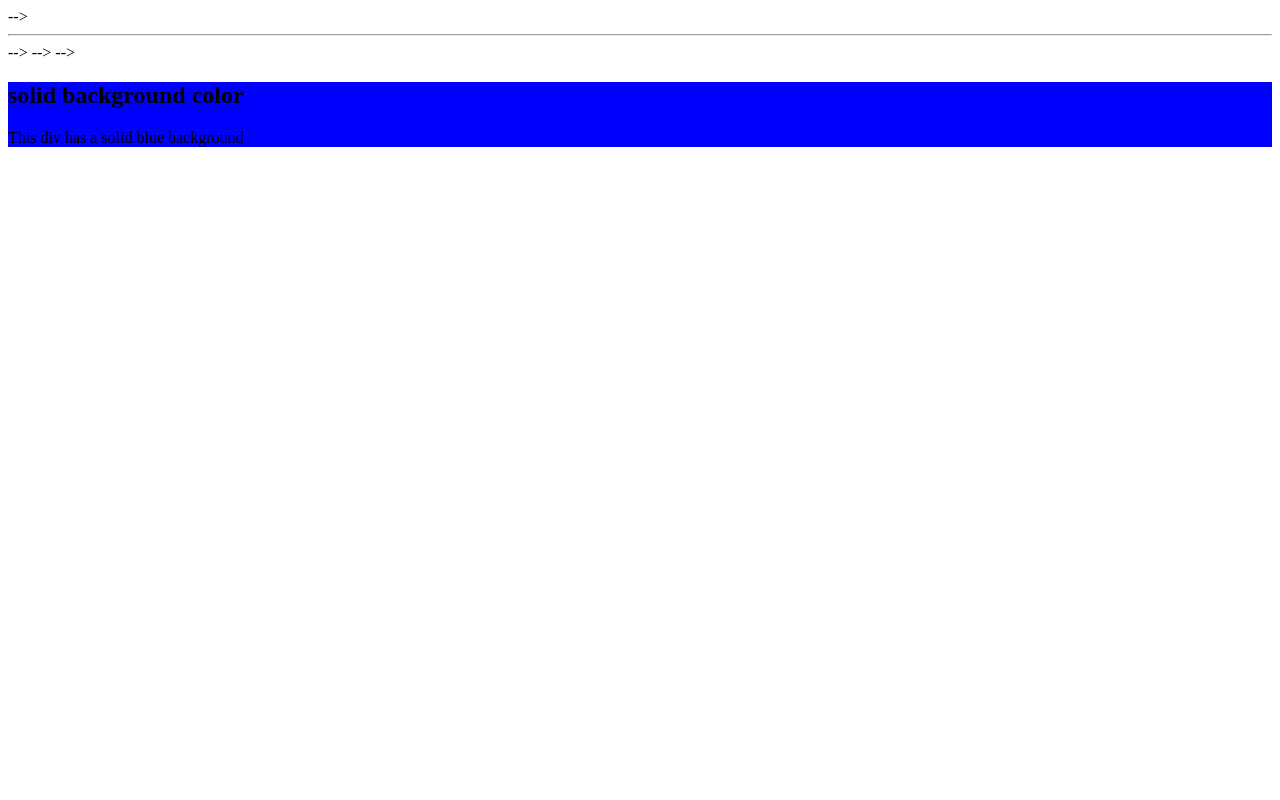
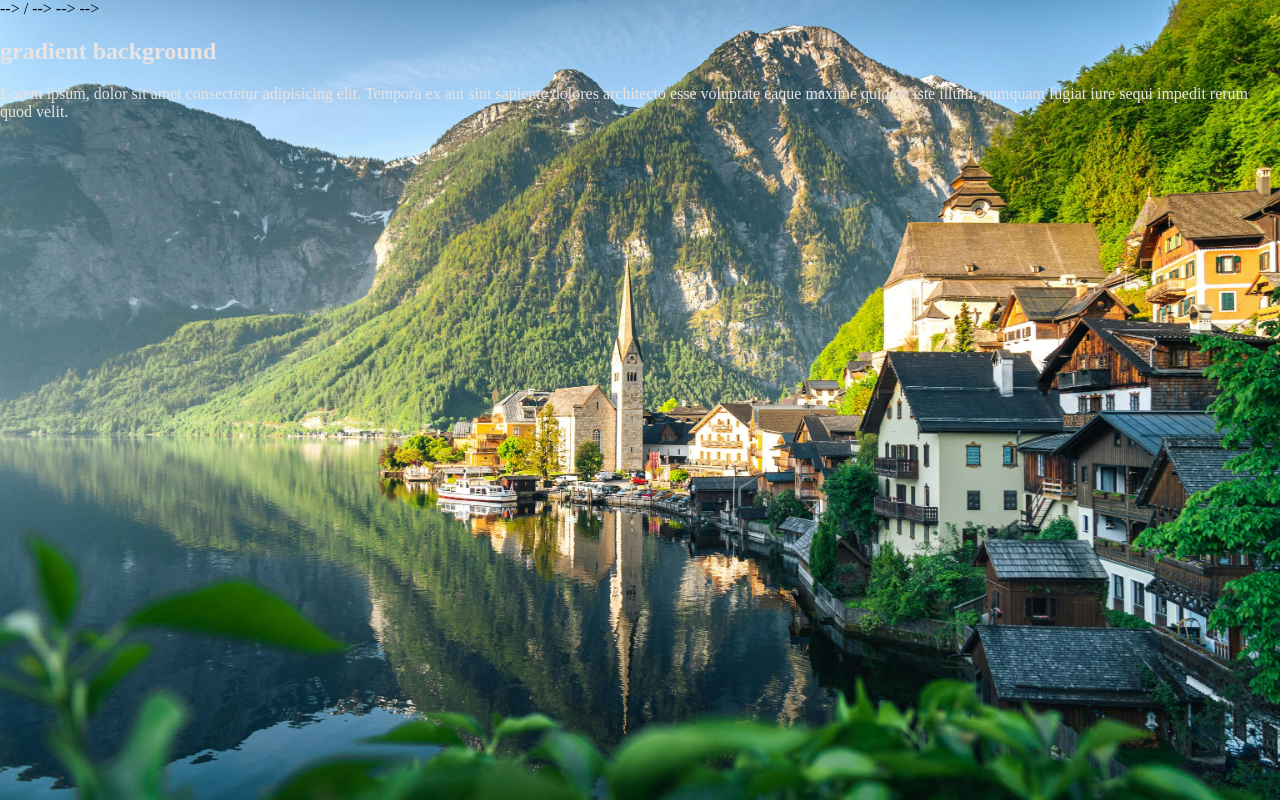
Before and after one commit to divineessiet-maker/CSS_lessons_repo, a plain HTML site: page index.html in a window 1280 px wide. Drawn offline with Linux system fonts and the light colour scheme.

Commit message:
'updated'

```diff
--- a/index.html
+++ b/index.html
@@ -28,12 +28,12 @@
     <div class="content">
         <p>This is the card description</p>
         <!-- <span>Good bye</span> -->
-    </div>
+    <!-- </div>
  </div> -->
+  -->
 
 
-
-<hr>
+/
 
 <!--CSS Child combinator  -->
 <!-- this css child combinator is represented by the greater-than sign (>)
@@ -50,7 +50,7 @@
 </div>
 
 <!-- the next sibiling combinator (+) -->
- <div class="card">
+ <!-- <div class="card"> -->
 <!-- <h2>Title</h2>
 <p>paragraph 1</p>
 <p>paragraph 2</p>
@@ -80,11 +80,20 @@
  </ul> --> --> -->
 
 
- <div class="color-demo solid-bg">
-<h2> solid background color</h2>
+ <!-- <div class="color-demo solid-bg">
+<h2> Solid background color</h2>
 <p>This div has a solid blue background</p>
- </div>
+ </div> -->
 
+
+<!-- <div class="color-demo gradient-bg">
+    <h2> gradient background</h2>
+    <p>Lorem ipsum, dolor sit amet consectetur adipisicing elit. Tempora ex aut sint sapiente dolores architecto esse voluptate eaque maxime quidem iste illum, numquam fugiat iure sequi impedit rerum quod velit.</p>
+</div> -->
+<div class="image-demo simple-image">
+    <h2> gradient background</h2>
+    <p>Lorem ipsum, dolor sit amet consectetur adipisicing elit. Tempora ex aut sint sapiente dolores architecto esse voluptate eaque maxime quidem iste illum, numquam fugiat iure sequi impedit rerum quod velit.</p>
+</div>
 
 
 
--- a/style.css
+++ b/style.css
@@ -31,10 +31,42 @@ h2 ~ p{
 } */
  /* **** CSS (background-color) property. */
 
- .color-demo{
+ /* .color-demo{
+    padding: 30px;
+text-align: center; */
+/* color:antiquewhite; */
+/* margin:50px auto; */
+ /* } */
+/*
+ .solid-bg{
+background:linear-gradient(to top, red, blue)
+ } */
 
- }
+ /* ** Linear Gradient IN CSS */
+ /* A linear gradiebt is a type of image defined in CSS that creates a smooth, continuous, transition btw two , or more colors along a straight line.
+ ! [NOTE] it is a powerful, flexible and performant way add colorful backgrounds to elements without needing to use external images files (like JPEGs or PNGs).
+  */
 
- .solid-bg{
-    background-color: blue;
- }
+  /* .gradient-bg{
+    background:linear-gradient(to left, red ,blue, yellow) ; */
+  /* } */
+  /* .simple-image{
+    background-image: url('view.jpg');
+
+    width: 100%;
+    height: 100px;
+    background-repeat: no-repeat ;
+  } */
+
+  body{
+    padding: 0;
+    margin: 0;
+    background-image: url('view.jpg');
+    background-repeat: no-repeat;
+    background-size: cover;
+    background-position:center;
+    background-attachment: fixed;
+  }
+   h2,p{
+    color: rgb(233, 228, 228)
+  }
```
Also changed, not shown: view.jpg (added).
